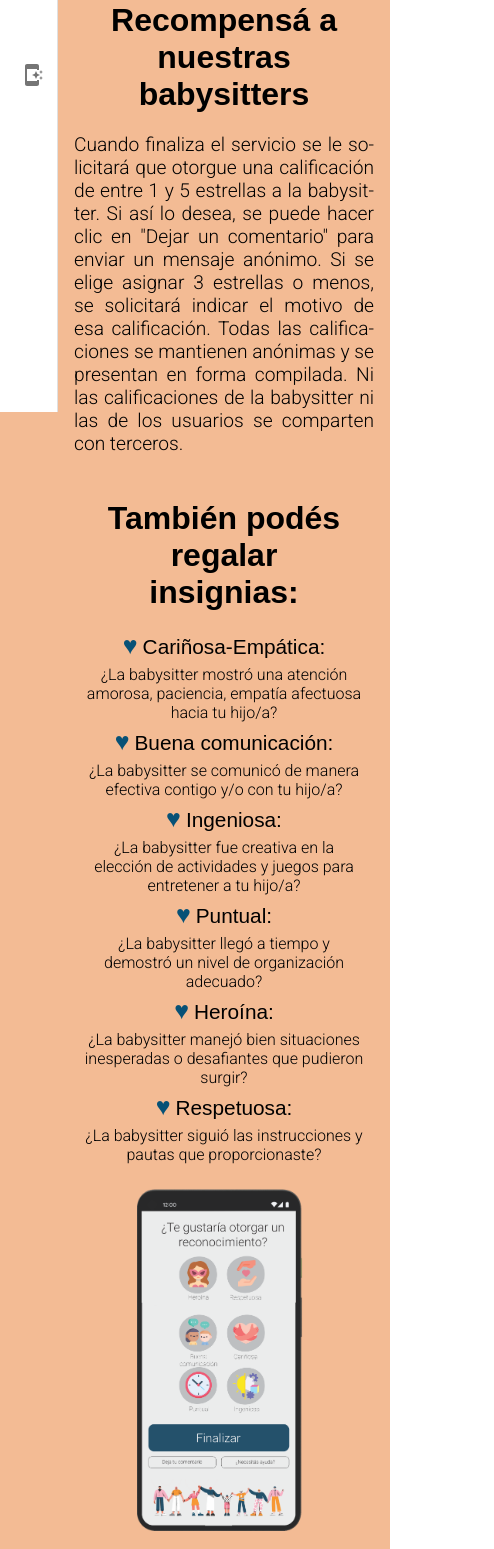
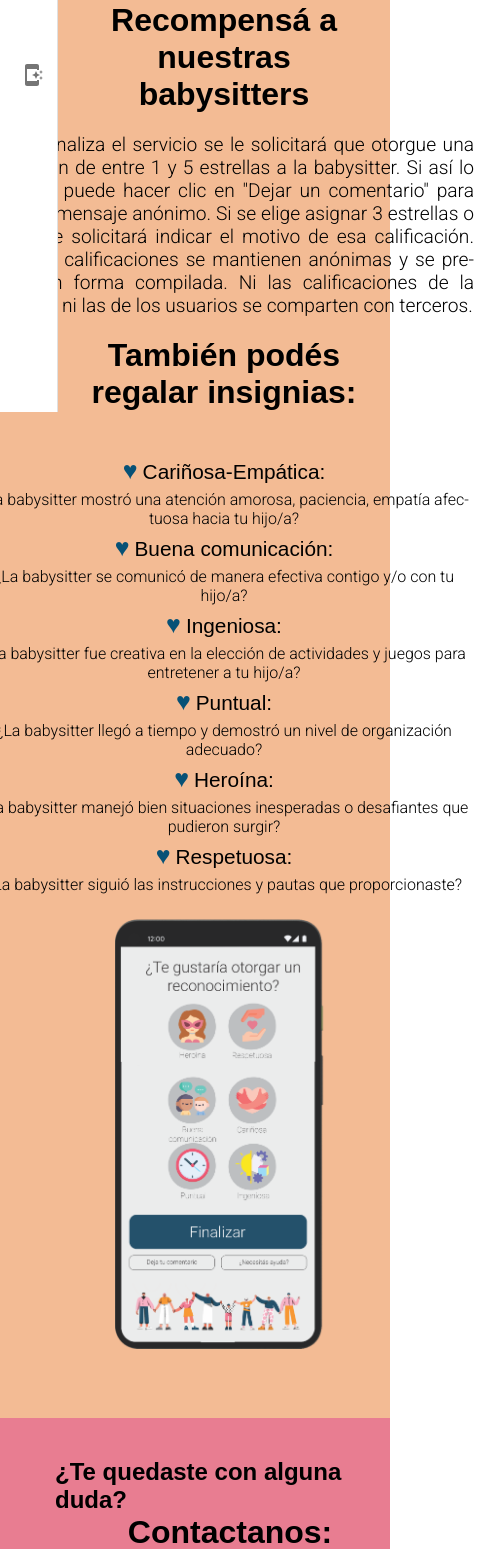
Before and after one commit to NoeCarranza/LaTata, a React (Create React App) app: page /como-funciona in a window 390 px wide. Shown: the part 432-1981 px from the top of the page, 494 px wide, since content can reach past the window. Built offline with nearby package versions, Linux system fonts and the light colour scheme; a web font is replaced by a local one.

Commit message:
ultimando responsive

```diff
--- a/src/pages/como-funciona/como-funciona.css
+++ b/src/pages/como-funciona/como-funciona.css
@@ -33,18 +33,19 @@
     grid-template-rows: 1fr;
     justify-content: center;
     align-items: center;
-    padding: 80px;
+    padding: 0px;
     justify-items: center;
+    align-items: center;
 
 }
 .texto_calificaciones{
-    max-width: 800px;
+    max-width: 1000px;
     text-align:justify;
     padding: 0;
     margin: 0;
 }
 .imagen-insignias{
-    max-width: 400px;
+    max-width: 350px;
 }
 
 .regala-insignia{
@@ -97,18 +98,22 @@
     }
     .reseñas{
         padding: 40px 15px 40px 15px;
-        grid-template-columns: 0.5fr 1.5fr;
-        align-items: end;
+        grid-template-columns: 0.5fr 1fr;
+        align-items: start;
     }
     .imagen-insignias{
         padding-right: 5px;
-        width: 250px;
+        width: 210px;
     }
     .lista{
         font-size: 1.3rem;
     }
     .lista-insignias{
         font-size: 1rem;
+    }
+
+    .regala-insignia{
+        width: 350px;
     }
 }
 @media screen and (max-width: 667px){
@@ -123,7 +128,7 @@
         padding: 40px 0 40px 58px;
     }
     .texto_calificaciones{
-        width: 300px;
+        width: 500px;
         hyphens: auto;
     }
     .reseñas{
@@ -138,6 +143,8 @@
     }
     .regala-insignia{
         grid-row: 1;
+        width: 490px;
+        hyphens: auto;
     }
     .lista, .lista-insignias{
         padding-bottom: 5px;
--- a/src/pages/como-funciona/como-funciona.jsx
+++ b/src/pages/como-funciona/como-funciona.jsx
@@ -21,12 +21,13 @@ function ComoFunciona() {
                     Cuando finaliza el servicio se le solicitará que otorgue una calificación de entre 1 y 5 estrellas a la babysitter. Si así lo desea, se puede hacer clic en "Dejar un comentario" para enviar un mensaje anónimo. Si se elige asignar 3 estrellas o menos, se solicitará indicar el motivo de esa calificación.
                     Todas las calificaciones se mantienen anónimas y se presentan en forma compilada. Ni las calificaciones de la babysitter ni las de los usuarios se comparten con terceros.
                 </p>
+                <div><h3 className="titulo">También podés regalar insignias:</h3></div>
                 <div className="reseñas">
                     <div>
                         <img src={insignias} alt="cuadro demostrativo de las insignias" className="imagen-insignias"></img>
                     </div>
+
                     <div className="regala-insignia">
-                        <h3 className="titulo">También podés regalar insignias:</h3>
                         <ul class="custom-list">
                             <li className="lista">Cariñosa-Empática: </li><p className="lista-insignias">¿La babysitter mostró una atención amorosa, paciencia, empatía afectuosa hacia tu hijo/a?</p>
                             <li className="lista">Buena comunicación: </li><p className="lista-insignias">¿La babysitter se comunicó de manera efectiva contigo y/o con tu hijo/a?</p>
--- a/src/pages/quienes-somos/empresa.css
+++ b/src/pages/quienes-somos/empresa.css
@@ -66,17 +66,19 @@ p{
     justify-content: center;
     text-align: center;
     width: 100%;
-    background-color: rgb(243, 187, 148);
+    background-color: rgb(181, 218, 237);
 }
 .valores-img{
     display: grid;
     grid-template-columns: 1fr 1fr;
     justify-items: center;
     align-items: stretch;
+    padding: 20px 0;
+    gap: 20px;
 }
 
 .valores1, .valores2{
-    width: 330px;
+    width: 70%;
 }
 
 .mision{
@@ -110,6 +112,7 @@ p{
         grid-template-columns: repeat(2, 1fr);
         gap: 0;
         padding-left: 65px;
+        padding-right: 10px;
         margin: 0;
     }
     .img{
@@ -130,7 +133,7 @@ p{
     }
 
     .valores{
-        padding: 40px 0;
+        padding: 40px 0 40px 30px;
         text-align: center;
         align-items: center;
     }
@@ -140,7 +143,7 @@ p{
     }
 
     .valores1{
-        padding: 20px;
+        padding-top: 20px;
 
     }
 }
--- a/src/pages/quienes-somos/empresa.jsx
+++ b/src/pages/quienes-somos/empresa.jsx
@@ -2,8 +2,8 @@ import React from "react";
 import '../quienes-somos/empresa.css';
 import img1 from '../../assets/section1.jfif';
 import img2 from '../../assets/section2.jfif';
-import valores1 from '../../assets/valores1.png'
-import valores2 from '../../assets/valores2.png'
+import valores1 from '../../assets/valores-1.png'
+import valores2 from '../../assets/valores-2.png'
 
 function Empresa () {
     return(
```
Also changed, not shown: src/assets/valores-1.png (added), src/assets/valores-2.png (added).
